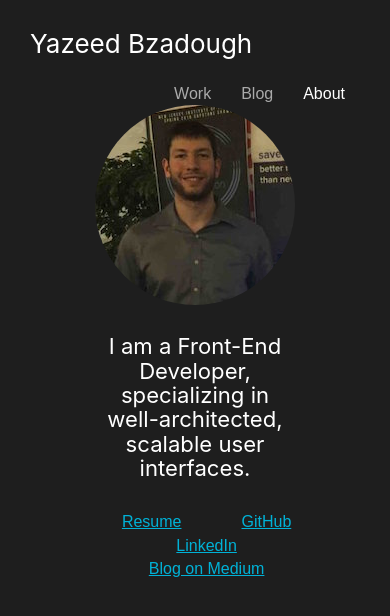
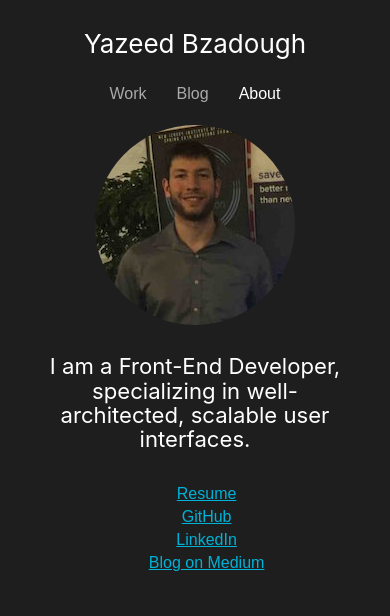
Before and after one commit to yazeedb/yazeedb.com, a Gatsby site: page /about in a window 390 px wide. Built offline with nearby package versions, Linux system fonts and the light colour scheme; Gatsby itself is replaced by a stand-in of ours.

Commit message:
add mobile-friendly styling

```diff
--- a/src/components/header.js
+++ b/src/components/header.js
@@ -16,7 +16,7 @@ const Header = ({ siteTitle }) => (
       paddingBottom: '20px',
     }}
   >
-    <h2 style={{ display: 'inline-block', fontWeight: 400 }}>
+    <h2 className="site-header">
       <Link
         to="/"
         style={{
--- a/src/components/layout.css
+++ b/src/components/layout.css
@@ -631,10 +631,9 @@ body {
   padding: 30px;
 }
 
-.short-bio {
-  color: white;
-  font-weight: 300;
-  margin-top: 10px;
+.site-header {
+  display: inline-block;
+  font-weight: 400;
 }
 
 .personal-links {
@@ -664,3 +663,36 @@ a {
   display: inline-block;
   margin: 0 30px;
 }
+
+.posts {
+  width: 66%;
+  margin: 0 auto;
+}
+
+.short-bio {
+  font-weight: 400;
+  width: 66%;
+  margin: auto;
+  margin-bottom: 30px;
+}
+
+@media only screen and (max-width: 590px) {
+  .site-header {
+    display: block;
+    text-align: center;
+  }
+
+  .personal-links {
+    float: none;
+    text-align: center;
+  }
+
+  .about-links li {
+    display: block;
+  }
+
+  .posts,
+  .short-bio {
+    width: initial;
+  }
+}
--- a/src/pages/about.js
+++ b/src/pages/about.js
@@ -13,14 +13,7 @@ const AboutPage = () => (
           textAlign: 'center',
         }}
       />
-      <h3
-        style={{
-          fontWeight: 400,
-          width: '66%',
-          margin: 'auto',
-          marginBottom: '30px',
-        }}
-      >
+      <h3 className="short-bio">
         I am a Front-End Developer, specializing in well-architected, scalable
         user interfaces.
       </h3>
```
Also changed, not shown: src/components/posts.js (+1 -7 lines).
